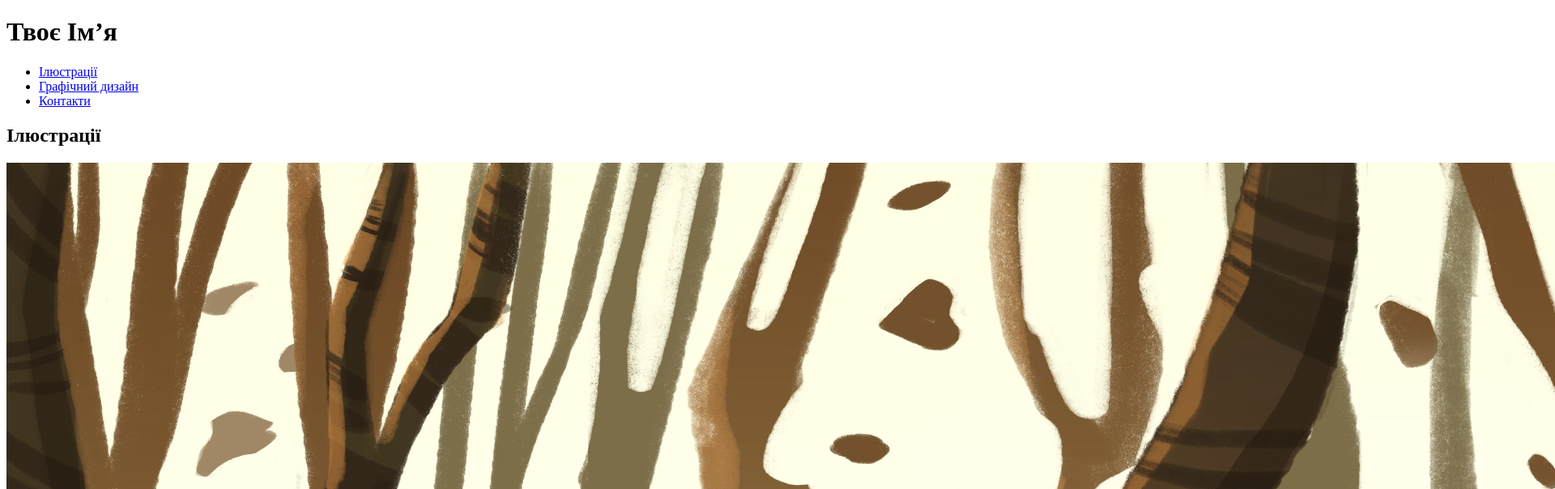
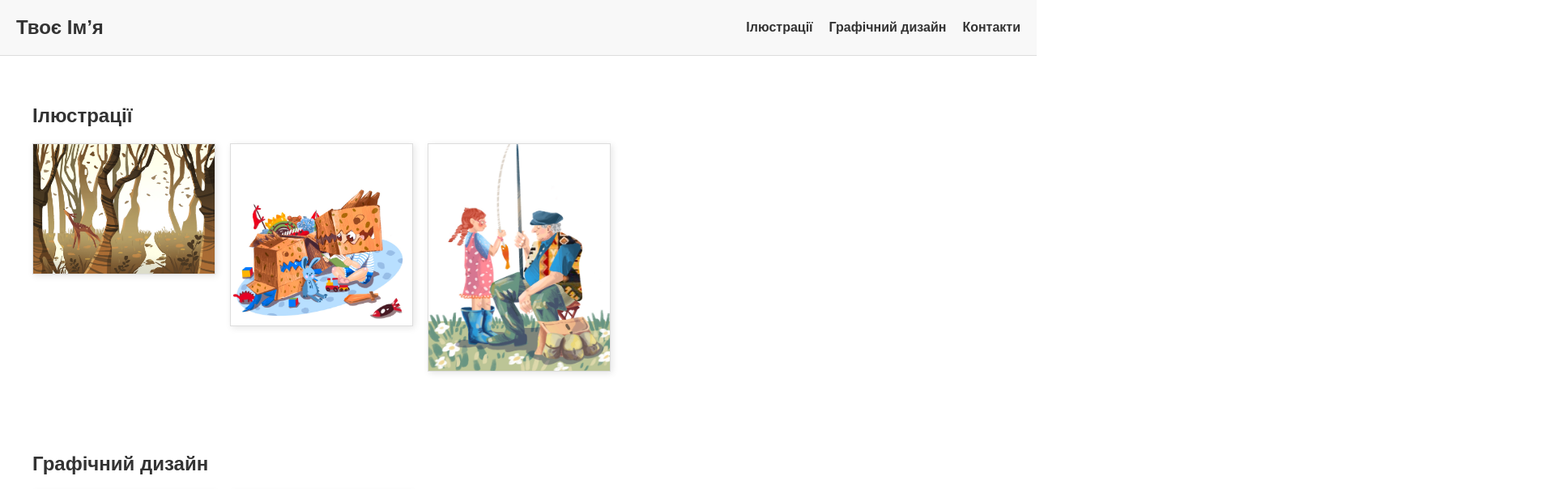
Before and after one commit to ollladushek/olll.adushek, a plain HTML site: page index.html in a window 1280 px wide. Shown: the top 604 px of the page at 81% size, 1920 px wide, since content can reach past the window. Drawn offline with Linux system fonts and the light colour scheme; files whose address does not match are found by name.

Commit message:
style.css

```diff
--- a/style.css
+++ b/style.css
@@ -1,62 +1,55 @@
-{\rtf1\ansi\ansicpg1250\cocoartf2580
-\cocoatextscaling0\cocoaplatform0{\fonttbl\f0\fswiss\fcharset0 Helvetica;}
-{\colortbl;\red255\green255\blue255;}
-{\*\expandedcolortbl;;}
-\paperw11900\paperh16840\margl1440\margr1440\vieww11520\viewh8400\viewkind0
-\pard\tx566\tx1133\tx1700\tx2267\tx2834\tx3401\tx3968\tx4535\tx5102\tx5669\tx6236\tx6803\pardirnatural\partightenfactor0
+body {
+    font-family: Arial, sans-serif;
+    margin: 0;
+    padding: 0;
+    background: #fff;
+    color: #333;
+}
 
-\f0\fs24 \cf0 body \{\
-    font-family: Arial, sans-serif;\
-    margin: 0;\
-    padding: 0;\
-    background: #fff;\
-    color: #333;\
-\}\
-\
-header \{\
-    background: #f8f8f8;\
-    padding: 20px;\
-    display: flex;\
-    justify-content: space-between;\
-    align-items: center;\
-    border-bottom: 1px solid #ddd;\
-\}\
-\
-h1 \{\
-    margin: 0;\
-    font-size: 24px;\
-\}\
-\
-nav ul \{\
-    list-style: none;\
-    margin: 0;\
-    padding: 0;\
-    display: flex;\
-\}\
-\
-nav li \{\
-    margin-left: 20px;\
-\}\
-\
-nav a \{\
-    text-decoration: none;\
-    color: #333;\
-    font-weight: bold;\
-\}\
-\
-section \{\
-    padding: 40px;\
-\}\
-\
-.gallery \{\
-    display: grid;\
-    grid-template-columns: repeat(auto-fill, minmax(200px, 1fr));\
-    grid-gap: 20px;\
-\}\
-\
-.gallery img \{\
-    width: 100%;\
-    height: auto;\
-    border: 1px solid #ddd;\
-    box-shadow: 2px 2px 8px rgba(0,0,0,0.1);\
-\}}
+header {
+    background: #f8f8f8;
+    padding: 20px;
+    display: flex;
+    justify-content: space-between;
+    align-items: center;
+    border-bottom: 1px solid #ddd;
+}
+
+h1 {
+    margin: 0;
+    font-size: 24px;
+}
+
+nav ul {
+    list-style: none;
+    margin: 0;
+    padding: 0;
+    display: flex;
+}
+
+nav li {
+    margin-left: 20px;
+}
+
+nav a {
+    text-decoration: none;
+    color: #333;
+    font-weight: bold;
+}
+
+section {
+    padding: 40px;
+}
+
+.gallery {
+    display: grid;
+    grid-template-columns: repeat(auto-fill, minmax(200px, 1fr));
+    grid-gap: 20px;
+}
+
+.gallery img {
+    width: 100%;
+    height: auto;
+    border: 1px solid #ddd;
+    box-shadow: 2px 2px 8px rgba(0,0,0,0.1);
+}
```
